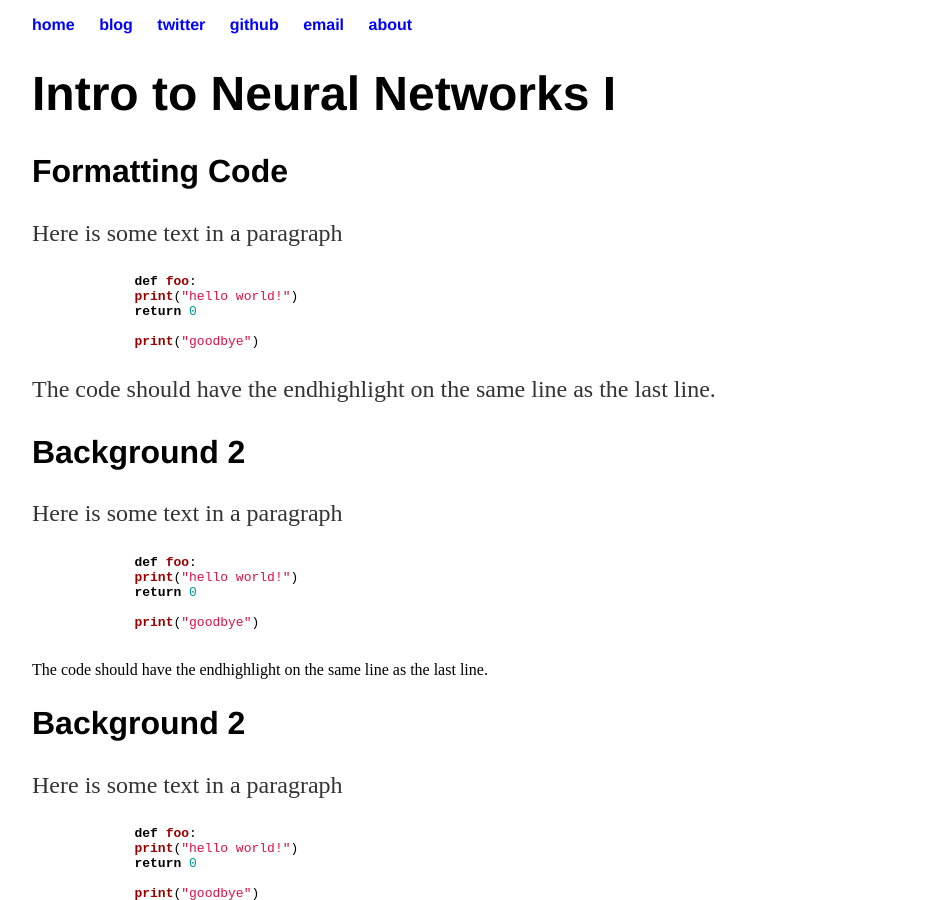
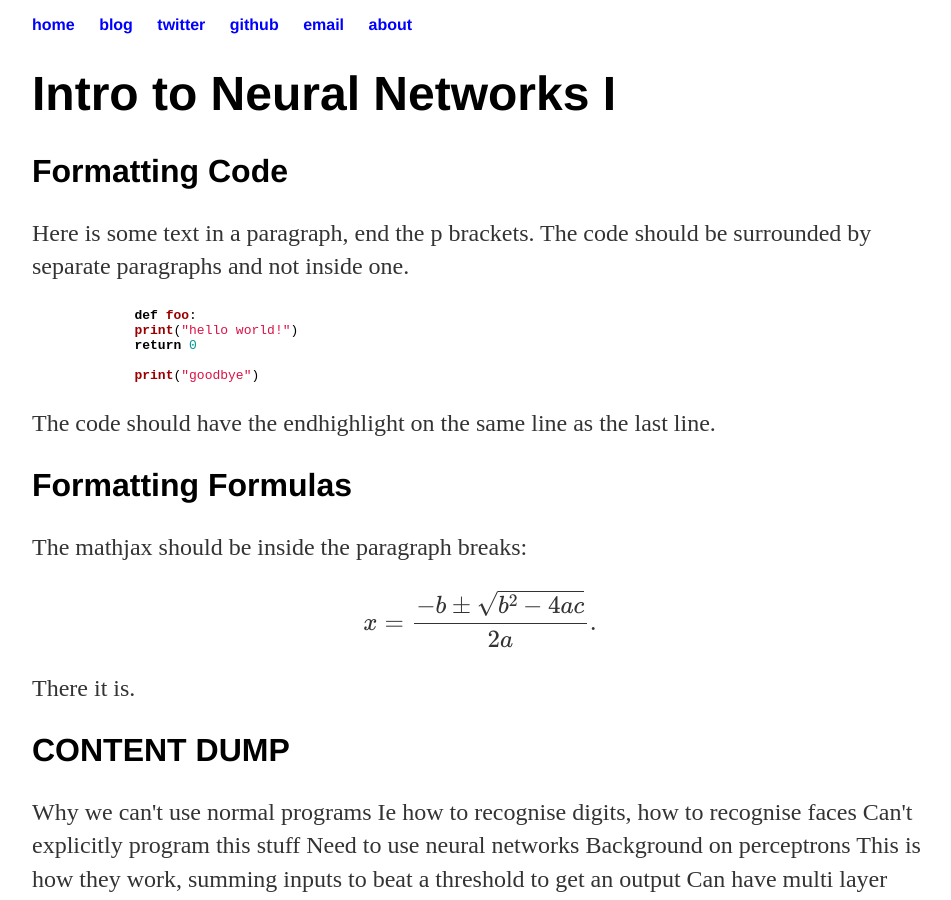
Before and after one commit to bentrevett/bentrevett.github.io, a Jekyll site: the page built from blog/intro-to-neural-networks-i/index.html, in a window 1280 px wide and 900 px high. Shown: the whole window, without its empty margins (160-1111 px from the left). Built offline with Jekyll 4.4.1, drawn with Linux system fonts in a browser that asks for light colours; formulas are drawn with MathJax 3.

Commit message:
added nxp cup report

```diff
--- a/blog/intro-to-neural-networks-i/index.html
+++ b/blog/intro-to-neural-networks-i/index.html
@@ -6,7 +6,7 @@
 
 	<h1>Intro to Neural Networks I</h1>
 	<h2>Formatting Code</h2>
-	<p>Here is some text in a paragraph</p>
+	<p>Here is some text in a paragraph, end the p brackets. The code should be surrounded by separate paragraphs and not inside one.</p>
 	{% highlight python %}
 	def foo:
 	print("hello world!")
@@ -14,25 +14,6 @@
 
 	print("goodbye"){% endhighlight %}
 	<p>The code should have the endhighlight on the same line as the last line.</p>
-	<h2>Background 2</h2>
-	<p>Here is some text in a paragraph
-	{% highlight python %}
-	def foo:
-	print("hello world!")
-	return 0
-
-	print("goodbye")
-	{% endhighlight %}
-	The code should have the endhighlight on the same line as the last line.</p>
-	<h2>Background 2</h2>
-	<p>Here is some text in a paragraph
-	{% highlight python %}
-	def foo:
-	print("hello world!")
-	return 0
-
-	print("goodbye"){% endhighlight %}
-	The code should have the endhighlight on the same line as the last line.</p>
 	<h2>Formatting Formulas</h2>
 	<p>The mathjax should be inside the paragraph breaks: $$x = {-b \pm \sqrt{b^2-4ac} \over 2a}.$$ There it is.</p>
 	<h2>CONTENT DUMP</h2>
--- a/index.html
+++ b/index.html
@@ -8,8 +8,9 @@
 	<h2>Haskell Notes - 2016</h2>
 	<p>Notes written down whilst learning Haskell to explain basic principles, found <a href="https://github.com/bentrevett/haskell-notes">here</a>.</p>
 	<h2>NXP Cup - 2016</h2>
-	<p>Final year university project was to build & program a 1/16th scale self driving vehicle that would compete against other universities in an international competition as part of the <a href="https://community.freescale.com/docs/DOC-1284">NXP Cup</a>.<br>
-	The vehicle successfully qualified in the <a href="https://community.nxp.com/docs/DOC-330005">UK qualifier</a>, however did not make it through the <a href="https://community.nxp.com/docs/DOC-330339">European qualifier</a>.</p>
+	<p>Final year university project was to build & program a 1/16th scale self driving vehicle that would compete against other universities in an international competition as part of the <a href="https://community.freescale.com/docs/DOC-1284">NXP Cup</a>.
+	The vehicle successfully qualified in the <a href="https://community.nxp.com/docs/DOC-330005">UK qualifier</a>, however did not make it through the <a href="https://community.nxp.com/docs/DOC-330339">European qualifier</a>.
+	Report can be found <a href="/nxpcup_report.pdf">here</a>.</p>
 	<h2>AES in VHDL - 2016</h2>
 	<p>Second final year university project was to create a working <a href"https://en.wikipedia.org/wiki/Advanced_Encryption_Standard">AES</a> cryptosystem in VHDL on an FPGA, with the main aim of being a 'low area' implementation.
 	Report can be found <a href="/aes_report.pdf">here</a>.</p>
```
Also changed, not shown: 1 other file.
